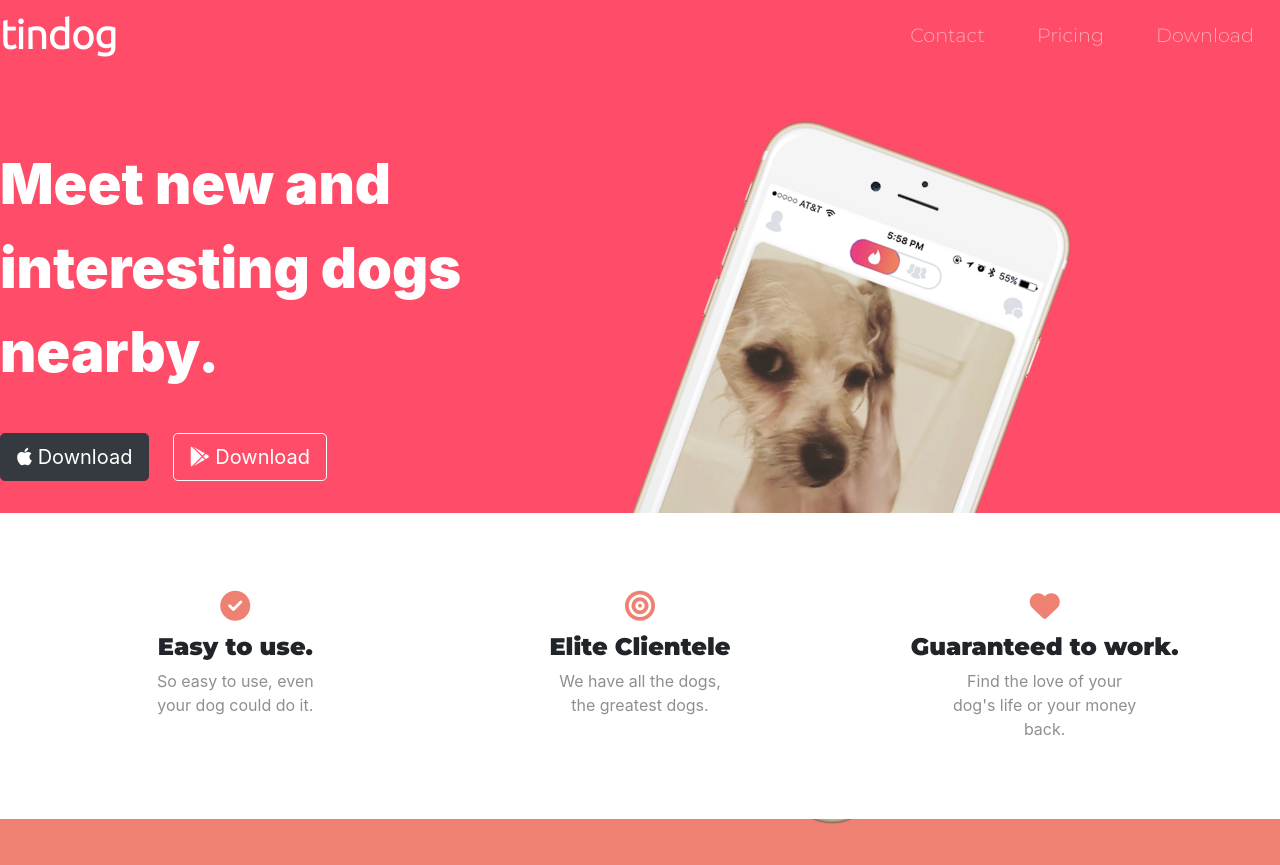
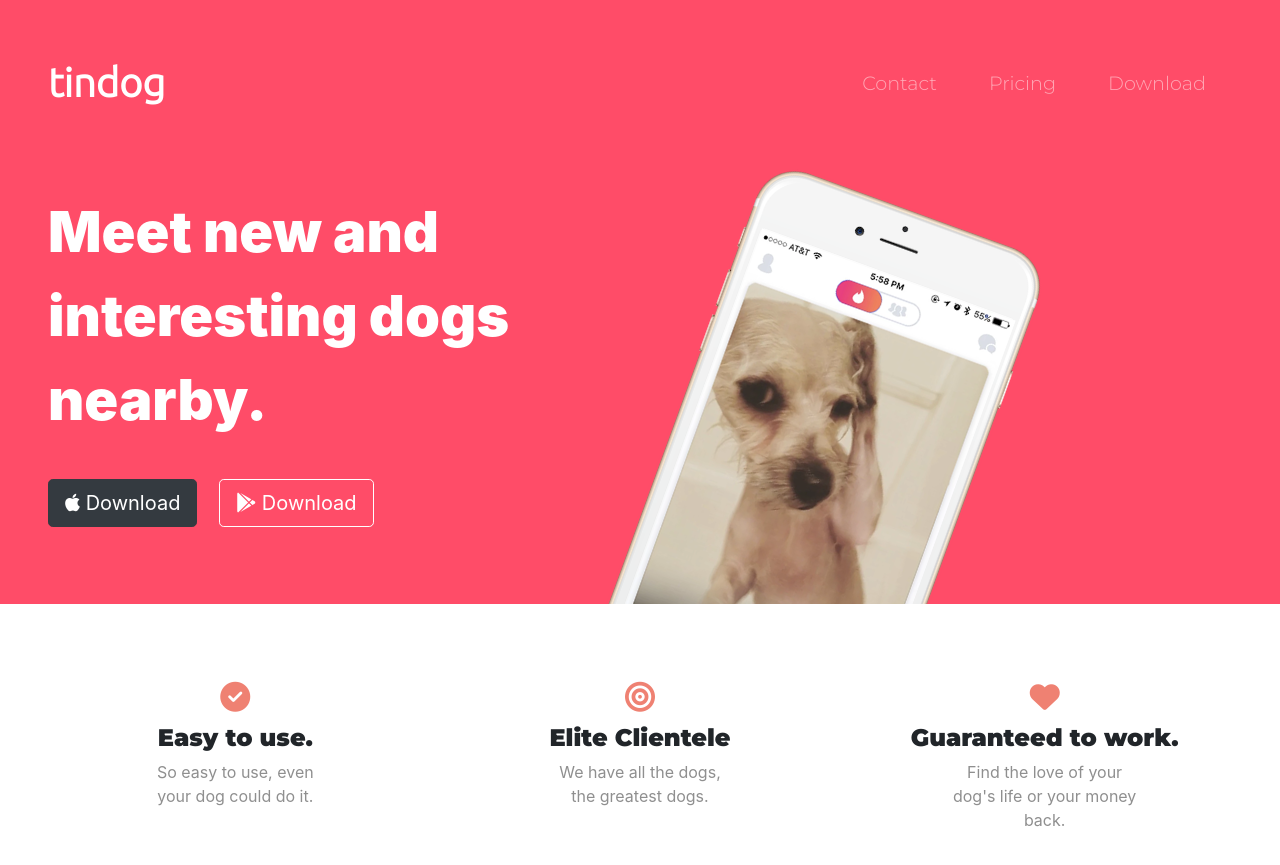
Before and after one commit to MarcoFracchiolla/TinDog, a plain HTML site: page index.html in a window 1280 px wide. Shown: the top 865 px of the page. Drawn offline with nearby package versions, Linux system fonts and the light colour scheme.

Commit message:
Update index.html

```diff
--- a/index.html
+++ b/index.html
@@ -24,7 +24,7 @@
  <body>
 
    <section id="title">
-     <div class="container-fluid  p-0">
+     <div class="container-fluid  p-5">
        <!-- Nav Bar -->
        <nav class="navbar navbar-expand-lg navbar-dark">
          <button class="navbar-toggler" type="button" data-toggle="collapse" data-target="#navbarSupportedContent" aria-controls="navbarSupportedContent" aria-expanded="false" aria-label="Toggle navigation">
```
